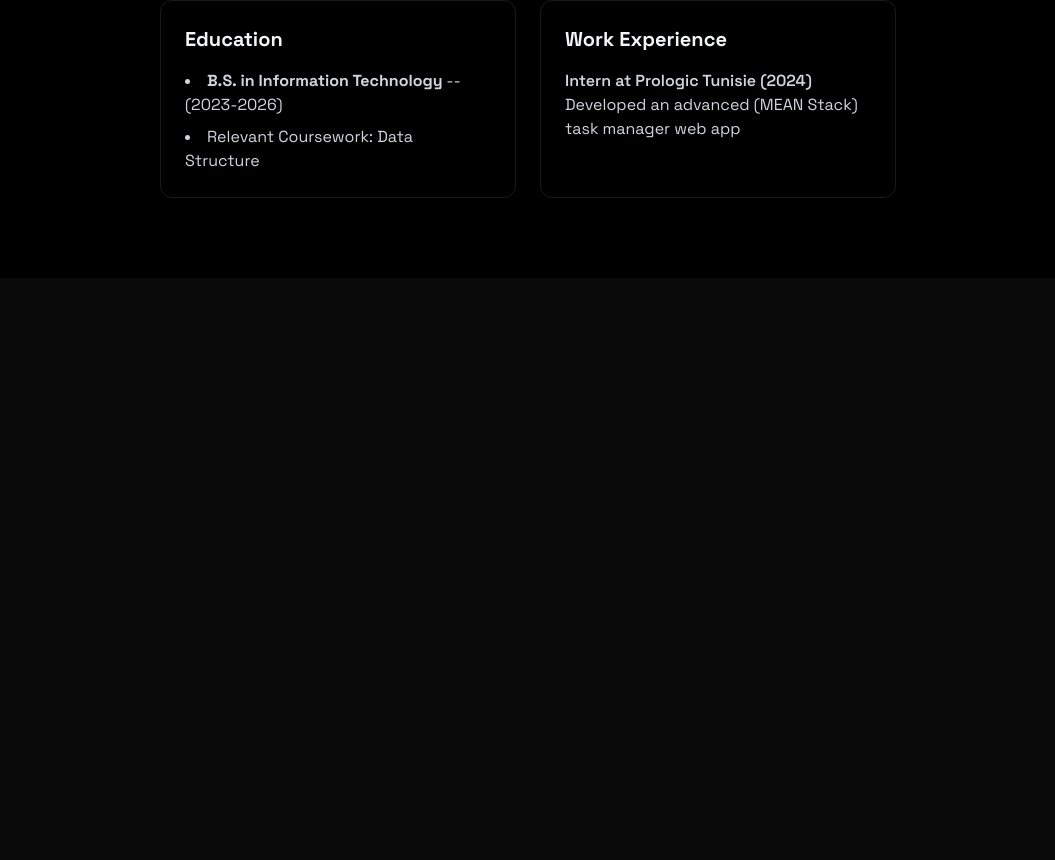
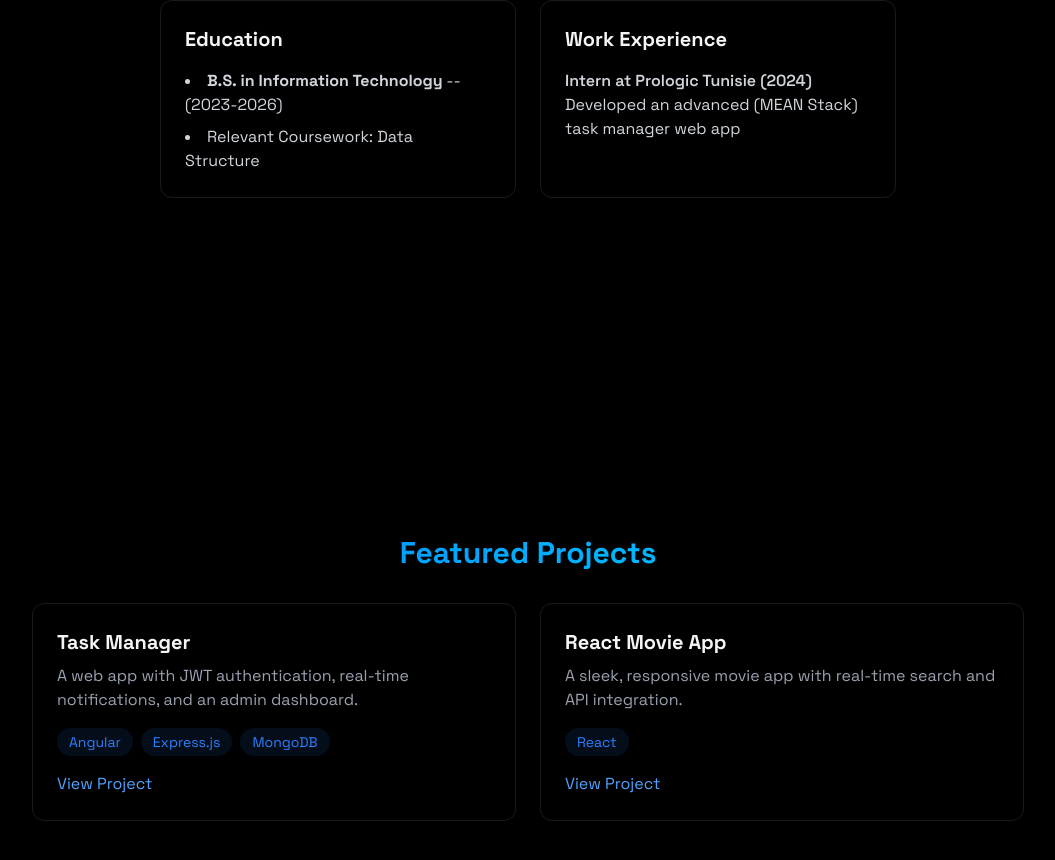
Before and after one commit to Bileljb/My-Portfolio, a React (Vite) app: page / in a window 1280 px wide. Shown: the part 1454-2314 px from the top of the page, without its empty margins (112-1167 px from the left). Before the commit the page ends 1732 px from the top, so only its background shows below. Built offline with nearby package versions, Linux system fonts and the light colour scheme.

Commit message:
Projects section

```diff
--- a/src/App.jsx
+++ b/src/App.jsx
@@ -6,6 +6,7 @@
 import { MobileMenu } from './components/MobileMenu'
 import { Home } from './components/sections/Home'
 import { About } from './components/sections/About'
+import { Projects } from './components/sections/Projects'
 function App() {
   const [isLoaded, setIsLoaded] = useState(false)
   const [menuOpen, setMenuOpen] = useState(false)
@@ -21,6 +22,7 @@
         <MobileMenu menuOpen={menuOpen} setMenuOpen={setMenuOpen}/>
         <Home />
         <About />
+        <Projects />
       </div>
     </>
   )
--- a/src/components/sections/About.jsx
+++ b/src/components/sections/About.jsx
@@ -1,3 +1,5 @@
+import { RevealOnScroll } from "./RevealOnScroll";
+
 export const About = () => {
     const frontendSkills = ["React", "Angular"];
     const backendSkills = ["Node.js", "Express", "MongoDB", "SQL"];
@@ -5,6 +7,7 @@
 
     return (
         <section id="about" className="min-h-screen flex items-center justify-center py-20">
+            <RevealOnScroll>
                 <div className="max-w-3xl mx-auto px-4">
                     <h2 className="text-3xl font-bold mb-8 bg-gradient-to-r from-blue-500 to-cyan-400 bg-clip-text text-transparent text-center">
                         About Me
@@ -90,7 +93,7 @@
 
                     </div>
                 </div>
-
+            </RevealOnScroll>
         </section>
     );
 };
--- a/src/components/sections/Home.jsx
+++ b/src/components/sections/Home.jsx
@@ -1,6 +1,9 @@
+import { RevealOnScroll } from "./RevealOnScroll"
+
 export const Home = () => {
     return (
         <section id="home" className="min-h-screen flex items-center justify-center relative">
+            <RevealOnScroll>
                 <div className="text-center z-10 px-4">
                     <h1 className="text-5xl md:text-7xl font-bold mb-6 bg-gradient-to-r from-blue-500 to-cyan-400 bg-clip-text text-transparent leading-right">
                         Hi, I'm Bilel Jabrane
@@ -22,7 +25,7 @@
                         </a>
                     </div>
                 </div>
-
+            </RevealOnScroll>
         </section>
     )
 }
--- a/src/components/sections/Projects.jsx
+++ b/src/components/sections/Projects.jsx
@@ -0,0 +1,49 @@
+import { RevealOnScroll } from "./RevealOnScroll";
+
+export const Projects = () => {
+    return (
+        <section id="projects" className="min-h-screen flex items-center justify-center py-20">
+            <RevealOnScroll>
+                <div className="max-w-5xl mx-auto px-4">
+                    <h2 className="text-3xl font-bold mb-8 bg-gradient-to-r from-blue-500 to-cyan-400 bg-clip-text text-transparent text-center">
+                        Featured Projects
+                    </h2>
+                    {/* Grid Container */}
+                    <div className="grid grid-cols-1 md:grid-cols-2 gap-6">
+                        {/* Task Manager */}
+                        <div className="p-6 rounded-xl border border-white/10 hover:-translate-y-1 hover:border-blue-500/30 hover:shadow-lg transition-all">
+                            <h3 className="text-xl font-bold mb-2">Task Manager</h3>
+                            <p className="text-gray-400 mb-4">A web app with JWT authentication, real-time notifications, and an admin dashboard.</p>
+                            <div className="flex flex-wrap gap-2 mb-4">
+                                {["Angular", "Express.js", "MongoDB"].map((tech, key) => (
+                                    <span key={key} className="bg-blue-500/10 text-blue-500 py-1 px-3 rounded-full text-sm hover:bg-blue-500/20 transition">
+                                        {tech}
+                                    </span>
+                                ))}
+                            </div>
+                            <a href="https://github.com/Bileljb/Task-manager" target="_blank" className="text-blue-400 hover:text-blue-300 transition-colors">
+                                View Project
+                            </a>
+                        </div>
+
+                        {/* React Movie App */}
+                        <div className="p-6 rounded-xl border border-white/10 hover:-translate-y-1 hover:border-blue-500/30 hover:shadow-lg transition-all">
+                            <h3 className="text-xl font-bold mb-2">React Movie App</h3>
+                            <p className="text-gray-400 mb-4">A sleek, responsive movie app with real-time search and API integration.</p>
+                            <div className="flex flex-wrap gap-2 mb-4">
+                                {["React"].map((tech, key) => (
+                                    <span key={key} className="bg-blue-500/10 text-blue-500 py-1 px-3 rounded-full text-sm hover:bg-blue-500/20 transition">
+                                        {tech}
+                                    </span>
+                                ))}
+                            </div>
+                            <a href="https://github.com/Bileljb/React-Movie-App" target="_blank" className="text-blue-400 hover:text-blue-300 transition-colors">
+                                View Project
+                            </a>
+                        </div>
+                    </div>
+                </div>
+            </RevealOnScroll>
+        </section>
+    );
+};
--- /dev/null
+++ b/src/components/sections/RevealOnScroll.jsx
@@ -0,0 +1,25 @@
+import { useEffect, useRef } from "react";
+
+export const RevealOnScroll = ({ children }) => {
+    const ref = useRef(null);
+
+    useEffect(() => {
+        const observer = new IntersectionObserver(
+            ([entry]) => {
+                if (entry.isIntersecting) {
+                    ref.current.classList.add("visible");
+                    observer.unobserve(ref.current); // Stop observing once revealed
+                }
+            },
+            { threshold: 0.2, rootMargin: "0px 0px -50px 0px" }
+        );
+
+        if (ref.current) observer.observe(ref.current);
+
+        return () => {
+            if (ref.current) observer.unobserve(ref.current);
+        };
+    }, []);
+
+    return <div ref={ref} className="reveal">{children}</div>;
+};
```
Also changed, not shown: src/index.css (line endings or trailing spaces). Lines whose indentation alone changed are shown as unchanged.
